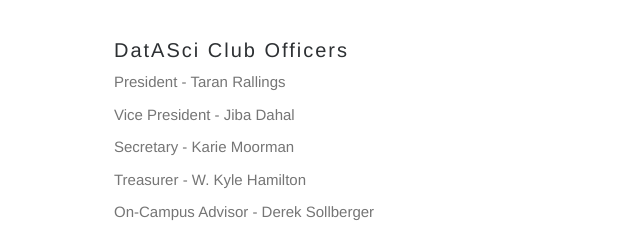
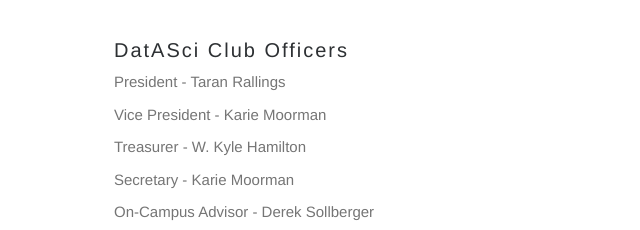
Before and after one commit to DataSciUCMerced/DataSciUCMerced.github.io, a plain HTML site: page index.html in a window 1280 px wide. Shown: the part 1056-1286 px from the top of the page, 0-640 px from the left. Drawn offline with nearby package versions, Linux system fonts and the light colour scheme.

Commit message:
Update index.html

```diff
--- a/index.html
+++ b/index.html
@@ -113,9 +113,9 @@ h1,h2,h3,h4,h5,h6 {
       <h4>DatASci Club Officers</h4>
       <p class="w3-text-grey">
         President - <a href="https://www.linkedin.com/in/taran-rallings-8a76a490/" target="blank">Taran Rallings</a></p>
-        <p class="w3-text-grey">Vice President - <a href="https://www.linkedin.com/in/jiba-nath-dahal-36a3a789/" target="blank">Jiba Dahal</a></p>
+        <p class="w3-text-grey">Vice President - <a href="https://kariemoorman.github.io" target="blank">Karie Moorman</a></p>
+        <p class="w3-text-grey">Treasurer - <a href="http://kylehamilton.com" target="blank">W. Kyle Hamilton</a></p>
         <p class="w3-text-grey">Secretary - <a href="https://kariemoorman.github.io" target="blank">Karie Moorman</a></p>
-        <p class="w3-text-grey">Treasurer - <a href="http://kylehamilton.com" target="blank">W. Kyle Hamilton</a></p>
         <p class="w3-text-grey">On-Campus Advisor - <a href="https://www.linkedin.com/in/derek-sollberger-237b9521/" target="blank">Derek Sollberger</a></p>
         <p class="w3-text-grey">UC System Coordinator - <a href="https://www.linkedin.com/in/sabah-ul-hasan-6a400652/" target="blank">Sabah Ul-Hasan</a></p>
         <p class="w3-text-grey">Social Media Coordinator - <a href="https://naturalsciencesgrads.ucmerced.edu/Anzules_Jonathan" target="blank">Jonathan Anzules</a></p>
```
